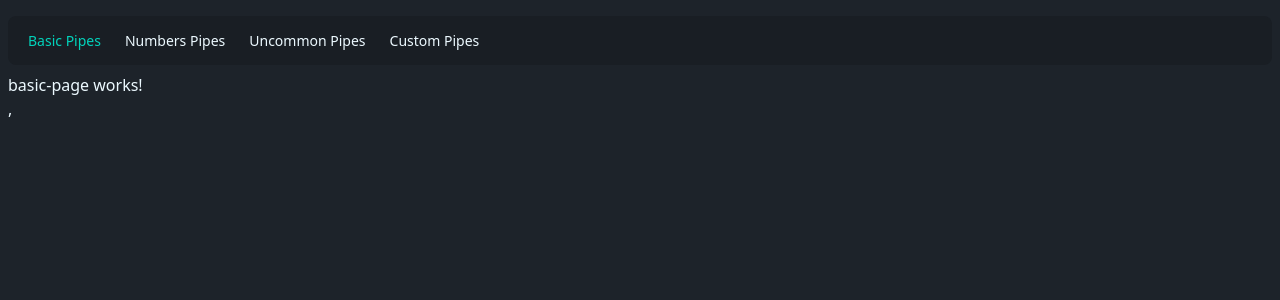
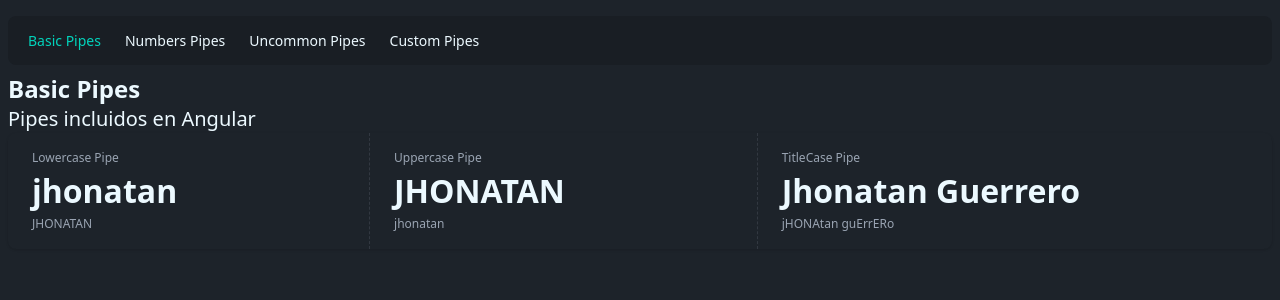
Before and after one commit to dejeloper/pipes-angular-19, an Angular app: page /basic in a window 1280 px wide. Shown: the top 300 px of the page. Built offline with nearby package versions, Linux system fonts and the light colour scheme.

Commit message:
feat: Add Basic Pipes

```diff
--- a/src/app/pages/basic-page/basic-page.component.html
+++ b/src/app/pages/basic-page/basic-page.component.html
@@ -1 +1,24 @@
-<p>basic-page works!</p>,
+<section>
+  <h1 class="text-2xl font-bold">Basic Pipes</h1>
+  <h3 class="text-xl font-thin">Pipes incluidos en Angular</h3>
+</section>
+
+<div class="stats shadow w-full">
+  <div class="stat">
+    <div class="stat-title">Lowercase Pipe</div>
+    <div class="stat-value">{{ nameUpper() | lowercase }}</div>
+    <div class="stat-desc">{{ nameUpper() }}</div>
+  </div>
+
+  <div class="stat">
+    <div class="stat-title">Uppercase Pipe</div>
+    <div class="stat-value">{{ nameLower() | uppercase }}</div>
+    <div class="stat-desc">{{ nameLower() }}</div>
+  </div>
+
+  <div class="stat">
+    <div class="stat-title">TitleCase Pipe</div>
+    <div class="stat-value">{{ nameFullName() | titlecase }}</div>
+    <div class="stat-desc">{{ nameFullName() }}</div>
+  </div>
+</div>
--- a/src/app/pages/basic-page/basic-page.component.ts
+++ b/src/app/pages/basic-page/basic-page.component.ts
@@ -1,8 +1,16 @@
-import {Component} from '@angular/core';
+import {Component, signal} from '@angular/core';
+import {LowerCasePipe, TitleCasePipe, UpperCasePipe} from '@angular/common';
 
 @Component({
   selector: 'basic-page',
-  imports: [],
+  imports: [LowerCasePipe, UpperCasePipe, TitleCasePipe],
   templateUrl: './basic-page.component.html',
 })
-export default class BasicPageComponent { }
+export default class BasicPageComponent {
+
+  nameLower = signal('jhonatan');
+  nameUpper = signal('JHONATAN');
+  nameFullName = signal('jHONAtan guErrERo');
+
+
+}
```
